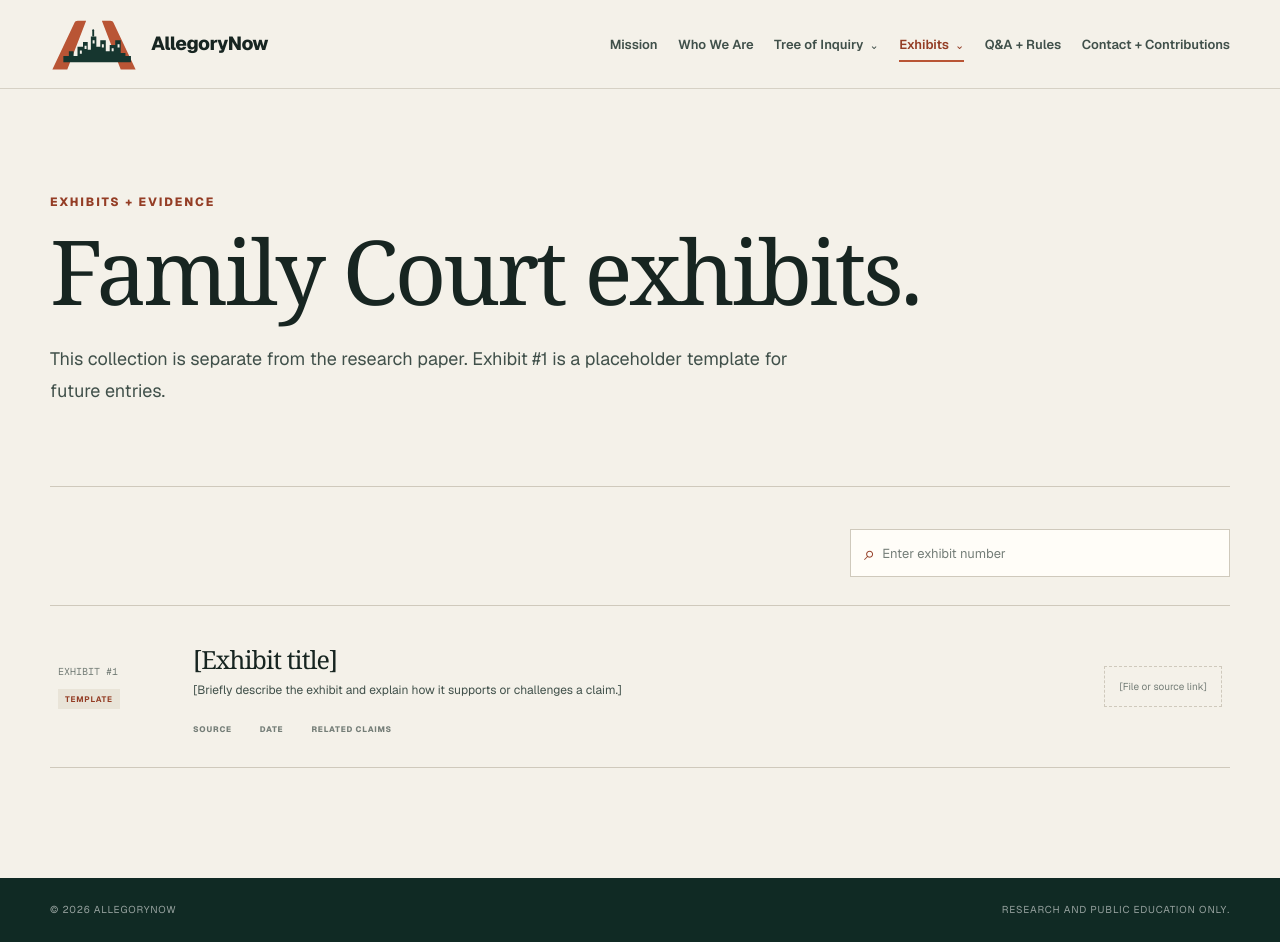
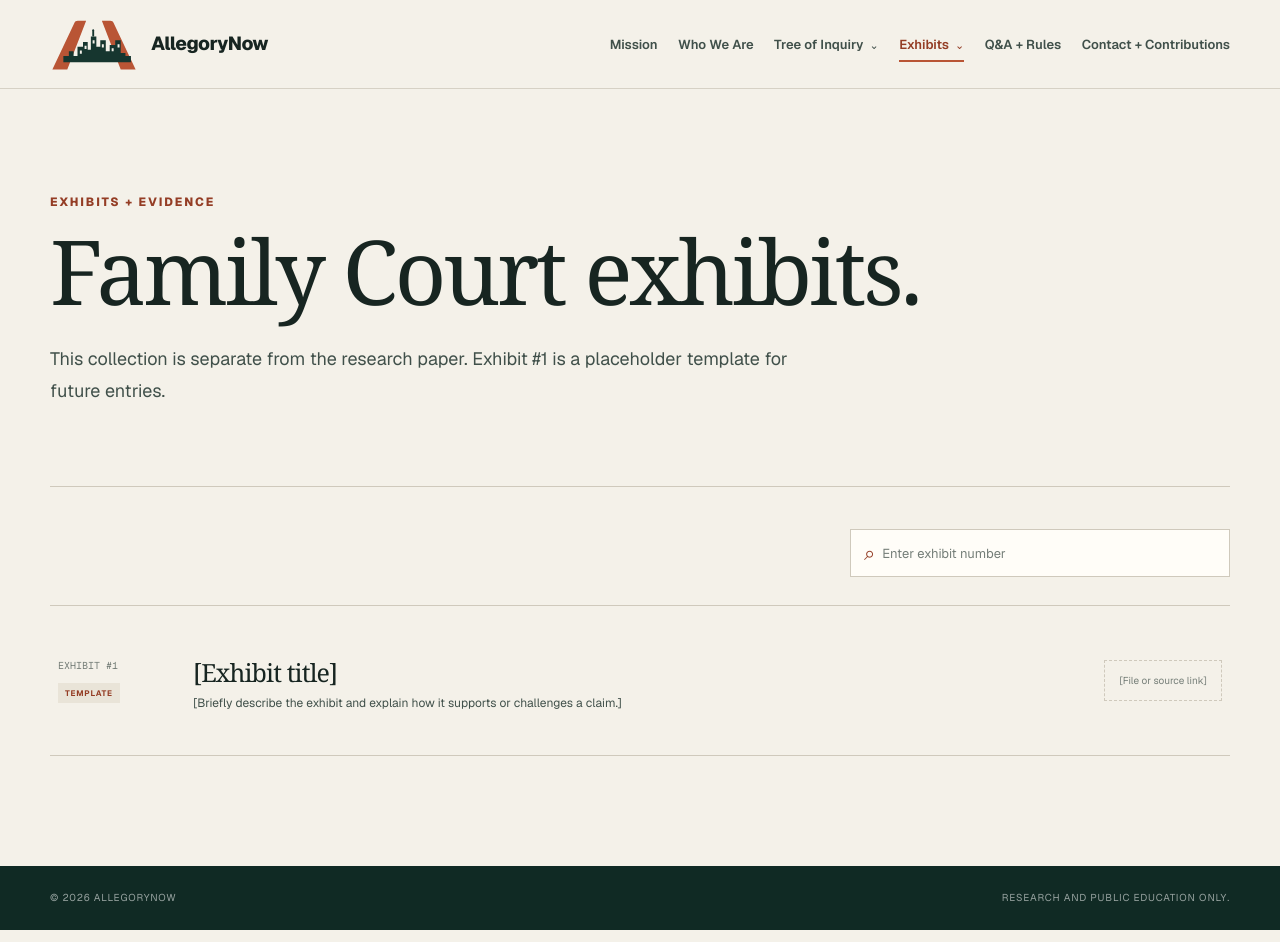
Before and after one commit to orscathinus/passion, a Next.js app: page /exhibits in a window 1280 px wide. Built offline with nearby package versions, Linux system fonts and the light colour scheme; no server answers.

Commit message:
Remove exhibit metadata from app/components/ExhibitBrowser.tsx

```diff
--- a/app/components/ExhibitBrowser.tsx
+++ b/app/components/ExhibitBrowser.tsx
@@ -21,7 +21,7 @@ export function ExhibitBrowser() {
       <div className="exhibit-search-row">
         <label className="tree-search exhibit-search"><span className="sr-only">Search exhibits by number</span><span aria-hidden="true">⌕</span><input inputMode="numeric" value={query} onChange={(event) => setQuery(event.target.value)} placeholder="Enter exhibit number" type="search" /></label>
       </div>
-      {shown.length ? <div className="exhibit-list">{shown.map((exhibit) => <article className="exhibit-row" key={exhibit.no}><span className="exhibit-number">Exhibit #{exhibit.no}<b>Template</b></span><div><h2>{exhibit.title}</h2><p>{exhibit.description}</p><dl className="exhibit-meta"><div><dt>Source</dt><dd>{exhibit.source}</dd></div><div><dt>Date</dt><dd>{exhibit.date}</dd></div><div><dt>Related claims</dt><dd>{exhibit.relatedClaims}</dd></div></dl></div><div className="exhibit-action">{exhibit.href ? <a href={exhibit.href}>Open exhibit <span aria-hidden="true">↗</span></a> : <span className="exhibit-link-placeholder">[File or source link]</span>}</div></article>)}</div> : <div className="exhibits-placeholder" aria-live="polite"><span>No result</span><h2>No exhibit has that number.</h2><p>Search for Exhibit #1 to view the default template.</p></div>}
+      {shown.length ? <div className="exhibit-list">{shown.map((exhibit) => <article className="exhibit-row" key={exhibit.no}><span className="exhibit-number">Exhibit #{exhibit.no}<b>Template</b></span><div><h2>{exhibit.title}</h2><p>{exhibit.description}</p></div><div className="exhibit-action">{exhibit.href ? <a href={exhibit.href}>Open exhibit <span aria-hidden="true">↗</span></a> : <span className="exhibit-link-placeholder">[File or source link]</span>}</div></article>)}</div> : <div className="exhibits-placeholder" aria-live="polite"><span>No result</span><h2>No exhibit has that number.</h2><p>Search for Exhibit #1 to view the default template.</p></div>}
     </section>
   );
 }
```
